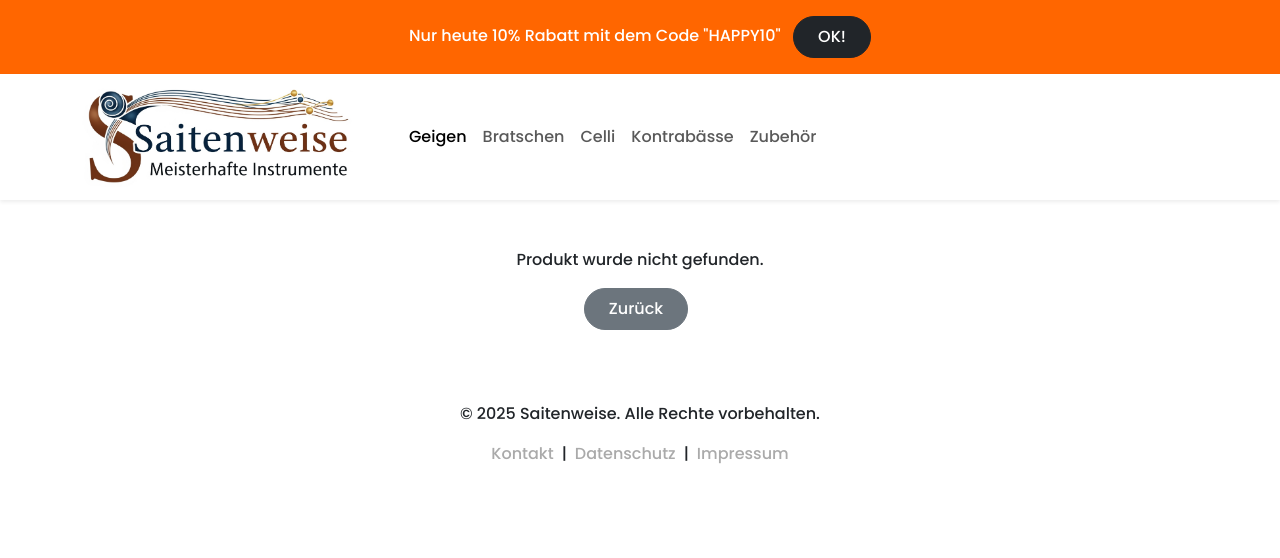
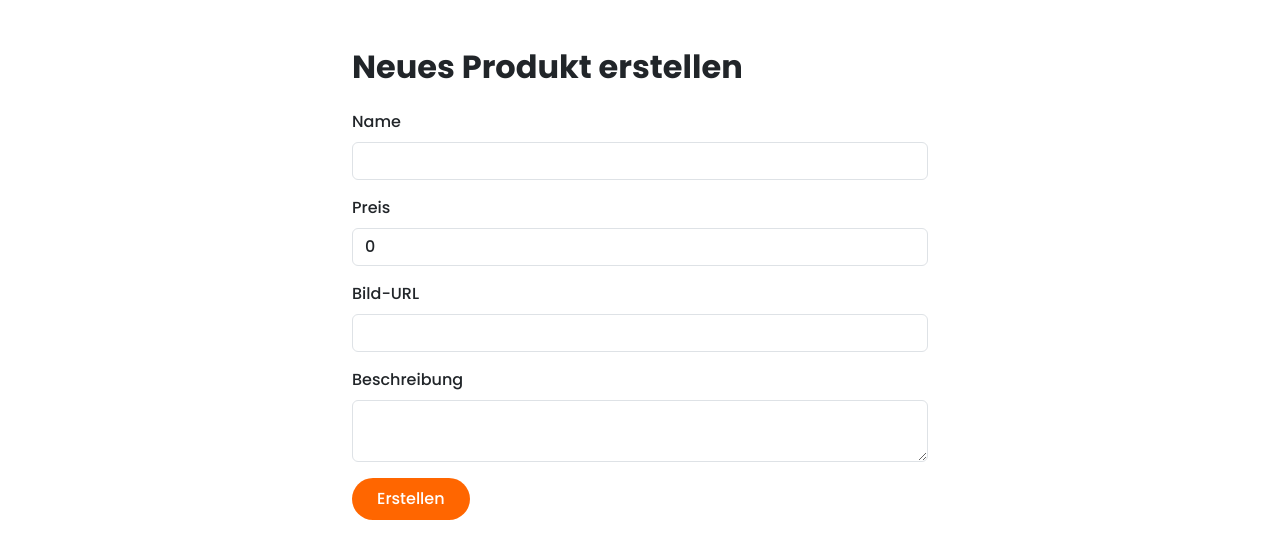
Before and after one commit to htwg-in-schneider/saitenweise-frontend, a Vue app: page /product/create in a window 1280 px wide. Shown: the top 558 px of the page. Built offline with nearby package versions, Linux system fonts and the light colour scheme; no server answers.

Commit message:
Iteration 9: Complete CRUD of products via REST

```diff
--- a/src/components/ProductCard.vue
+++ b/src/components/ProductCard.vue
@@ -19,8 +19,11 @@ function showAlert(description) {
     <div class="card-body d-flex flex-column">
       <h5 class="card-title">{{ product.title }}</h5>
       <p class="card-text text-accent fw-bold">{{ product.price }} €</p>
-      <NavButton variant="accent" class="mt-auto" :to="`/product/${product.id}`">
+      <NavButton variant="accent" class="mt-auto" :to="`/product/view/${product.id}`">
         Details
+      </NavButton>
+      <NavButton variant="secondary" class="mt-auto" :to="`/product/edit/${product.id}`">
+        Bearbeiten
       </NavButton>
     </div>
   </div>
--- /dev/null
+++ b/src/views/CreateProduct.vue
@@ -0,0 +1,58 @@
+<script setup>
+import { ref } from 'vue';
+import { useRouter } from 'vue-router';
+import Button from '@/components/Button.vue';
+
+const router = useRouter();
+const url = 'http://localhost:8081/api/product';
+const product = ref({ title: '', price: 0, imageUrl: '', description: '' });
+
+async function createProduct() {
+  try {
+    const response = await fetch(url, {
+      method: 'POST',
+      headers: { 'Content-Type': 'application/json' },
+      body: JSON.stringify(product.value),
+    });
+    if (!response.ok) {
+      throw new Error(`Fehler beim Erstellen: ${response.status}`);
+    }
+    alert('Produkt erfolgreich erstellt!');
+    router.push('/');
+  } catch (error) {
+    console.error('Fehler beim Erstellen des Produkts:', error);
+    alert('Produkt konnte nicht erstellt werden.');
+  }
+}
+</script>
+
+<template>
+  <div class="container py-5">
+    <h2 class="fw-bold mb-4">Neues Produkt erstellen</h2>
+    <form @submit.prevent="createProduct">
+      <div class="mb-3">
+        <label for="productName" class="form-label">Name</label>
+        <input type="text" id="productName" class="form-control" v-model="product.title" />
+      </div>
+      <div class="mb-3">
+        <label for="productPrice" class="form-label">Preis</label>
+        <input type="number" id="productPrice" class="form-control" v-model="product.price" />
+      </div>
+      <div class="mb-3">
+        <label for="productImageUrl" class="form-label">Bild-URL</label>
+        <input type="text" id="productImageUrl" class="form-control" v-model="product.imageUrl" />
+      </div>
+      <div class="mb-3">
+        <label for="productDescription" class="form-label">Beschreibung</label>
+        <textarea id="productDescription" class="form-control" v-model="product.description"></textarea>
+      </div>
+      <Button type="submit" variant="accent">Erstellen</Button>
+    </form>
+  </div>
+</template>
+
+<style scoped>
+.container {
+  max-width: 600px;
+}
+</style>
--- /dev/null
+++ b/src/views/EditProduct.vue
@@ -0,0 +1,106 @@
+<script setup>
+import { ref, onMounted } from 'vue';
+import { useRoute, useRouter } from 'vue-router';
+import Button from '@/components/Button.vue';
+
+const route = useRoute();
+const router = useRouter();
+const url = 'http://localhost:8081/api/product';
+const product = ref({});
+
+onMounted(async () => {
+  await fetchProduct();
+});
+
+async function fetchProduct() {
+  const productId = route.params.id;
+  try {
+    const response = await fetch(`${url}/${productId}`);
+    if (!response.ok) {
+      throw new Error(`Produkt nicht gefunden: ${response.status}`);
+    }
+    product.value = await response.json();
+  } catch (error) {
+    console.error('Fehler beim Laden des Produkts:', error);
+    alert('Produkt konnte nicht geladen werden.');
+    router.push('/');
+  }
+}
+
+async function updateProduct() {
+  try {
+    const response = await fetch(`${url}/${product.value.id}`, {
+      method: 'PUT',
+      headers: { 'Content-Type': 'application/json' },
+      body: JSON.stringify(product.value),
+    });
+    if (!response.ok) {
+      throw new Error(`Fehler beim Aktualisieren: ${response.status}`);
+    }
+    alert('Produkt erfolgreich aktualisiert!');
+    router.push('/');
+  } catch (error) {
+    console.error('Fehler beim Aktualisieren des Produkts:', error);
+    alert('Produkt konnte nicht aktualisiert werden.');
+  }
+}
+
+async function deleteProduct() {
+  if (!confirm('Möchten Sie dieses Produkt wirklich löschen?')) return;
+  try {
+    const response = await fetch(`${url}/${product.value.id}`, {
+      method: 'DELETE',
+    });
+    if (!response.ok) {
+      throw new Error(`Fehler beim Löschen: ${response.status}`);
+    }
+    alert('Produkt erfolgreich gelöscht!');
+    router.push('/');
+  } catch (error) {
+    console.error('Fehler beim Löschen des Produkts:', error);
+    alert('Produkt konnte nicht gelöscht werden.');
+  }
+}
+</script>
+
+<template>
+  <div class="container py-5">
+    <h2 class="fw-bold mb-4">Produkt bearbeiten</h2>
+
+    <!-- Image Preview -->
+    <div class="text-center mb-4">
+      <img :src="product.imageUrl" alt="Produktbild" class="img-fluid" style="max-height: 300px;" />
+    </div>
+
+    <form @submit.prevent="updateProduct">
+      <div class="mb-3">
+        <label for="productId" class="form-label">Produkt ID</label>
+        <input type="text" id="productId" class="form-control" v-model="product.id" readonly />
+      </div>
+      <div class="mb-3">
+        <label for="productName" class="form-label">Name</label>
+        <input type="text" id="productName" class="form-control" v-model="product.title" />
+      </div>
+      <div class="mb-3">
+        <label for="productPrice" class="form-label">Preis</label>
+        <input type="number" id="productPrice" class="form-control" v-model="product.price" />
+      </div>
+      <div class="mb-3">
+        <label for="productImageUrl" class="form-label">Bild-URL</label>
+        <input type="text" id="productImageUrl" class="form-control" v-model="product.imageUrl" />
+      </div>
+      <div class="mb-3">
+        <label for="productDescription" class="form-label">Beschreibung</label>
+        <textarea id="productDescription" class="form-control" v-model="product.description"></textarea>
+      </div>
+      <Button type="submit" variant="accent">Aktualisieren</Button>
+      <Button type="button" variant="danger" class="ms-2" @click="deleteProduct">Löschen</Button>
+    </form>
+  </div>
+</template>
+
+<style scoped>
+.container {
+  max-width: 600px;
+}
+</style>
--- a/src/views/ProductCatalog.vue
+++ b/src/views/ProductCatalog.vue
@@ -1,6 +1,7 @@
 <script setup>
 import Footer from '@/components/Footer.vue';
 import Navbar from '@/components/Navbar.vue';
+import NavButton from '@/components/NavButton.vue';
 import SpecialBanner from '@/components/SpecialBanner.vue';
 import ProductCard from '@/components/ProductCard.vue';
 import { ref, onMounted } from 'vue';
@@ -32,6 +33,7 @@ async function fetchProducts() {
     <div class="container">
       <h2 class="fw-bold">Produkte</h2>
       <p>Entdecke unsere Auswahl an hochwertigen Produkten für Anfänger und Profis.</p>
+      <NavButton to="/product/create">Neues Produkt</NavButton>
     </div>
   </section>
 
```
Also changed, not shown: src/router/index.js (+6 -2 lines), 1 other file (tests, documents, lock files or other folders).
